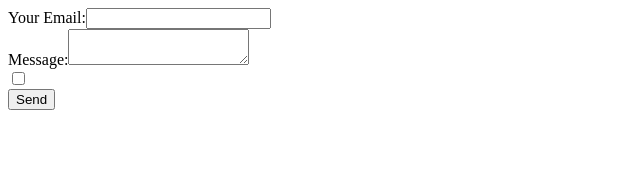
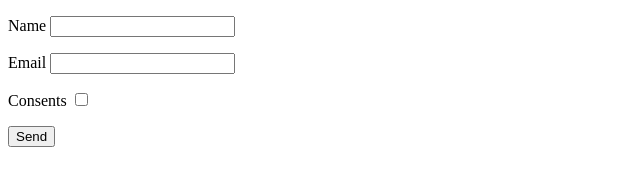
Before and after one commit to Tectonica-Campaigns-Solutions/to-remove-test-netlify-form, a Gatsby site: page / in a window 1280 px wide. Shown: the whole page, without its empty margins (0-640 px from the left). Built offline with nearby package versions, Linux system fonts and the light colour scheme; Gatsby itself is replaced by a stand-in of ours.

Commit message:
starndard netlify form

```diff
--- a/src/pages/index.js
+++ b/src/pages/index.js
@@ -126,21 +126,20 @@ const links = [
 const IndexPage = () => {
   return (
     <div>
-      <form name="Contact Form" method="POST" data-netlify="true">
-      <input type="hidden" name="form-name" value="Contact Form" />
-      <div>
-        <label>Your Email:</label>
-        <input type="email" name="email" />
-      </div>
-      <div>
-        <label>Message:</label>
-        <textarea name="message" />
-        </div>
-        <div>
-          <input type="checkbox" name="consent" value="yes"/>
-        </div>
-      <button type="submit">Send</button>
-    </form>
+     <form name="contact" netlify>
+        <p>
+          <label>Name <input type="text" name="name" /></label>
+        </p>
+        <p>
+          <label>Email <input type="email" name="email" /></label>
+        </p>
+        <p>
+          <label>Consents <input type="checkbox" name="consent" /></label>
+        </p>
+        <p>
+          <button type="submit">Send</button>
+        </p>
+      </form>
     </div>
   )
 }
```
